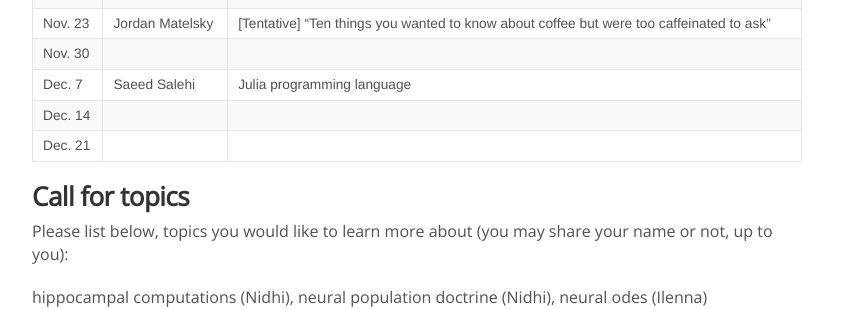
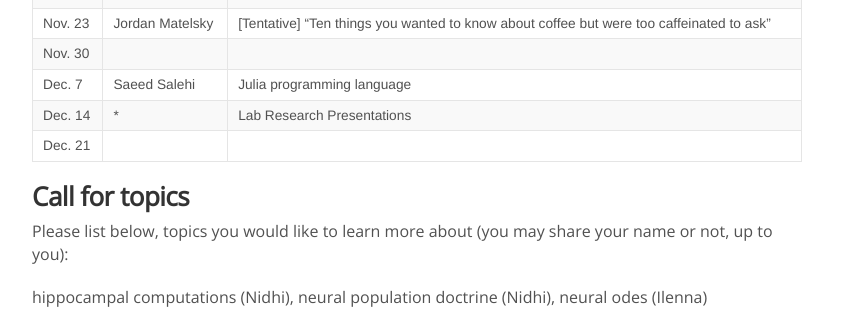
Before and after one commit to KordingLab/KordingLab.github.io, a Jekyll site: the page built from _posts/2021-01-01-upcoming-lab-teaching.md, in a window 1280 px wide and 900 px high, scrolled down 643 px. Shown: the part 152-461 px from the top of the window, without its empty margins (223-1071 px from the left). Built offline with Jekyll 4.4.1, drawn with Linux system fonts in a browser that asks for light colours; nearby versions of some CDN libraries; comment, search, counter and statistics services are not loaded.

Commit message:
Reserved slot for lab research presentations

```diff
--- a/_posts/2021-01-01-upcoming-lab-teaching.md
+++ b/_posts/2021-01-01-upcoming-lab-teaching.md
@@ -24,7 +24,7 @@ Get on the listserve for announcements: https://groups.google.com/forum/#!forum/
 | Nov. 23 | Jordan Matelsky | [Tentative] "Ten things you wanted to know about coffee but were too caffeinated to ask" |
 | Nov. 30 |   |  |
 | Dec. 7 | Saeed Salehi | Julia programming language |
-| Dec. 14 |   |  |
+| Dec. 14 | * | Lab Research Presentations |
 | Dec. 21 |   |  |
 
 ### Call for topics
```
